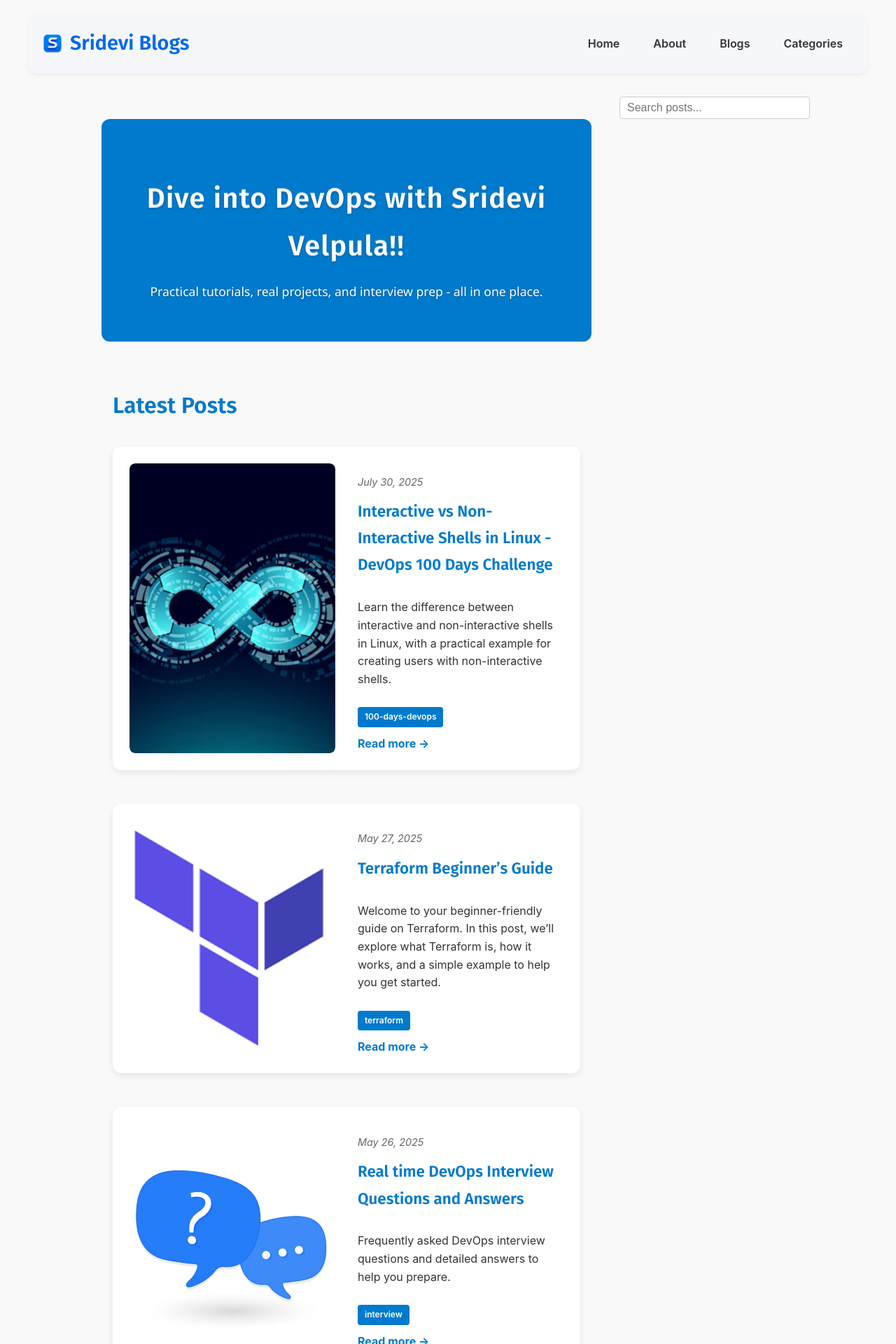
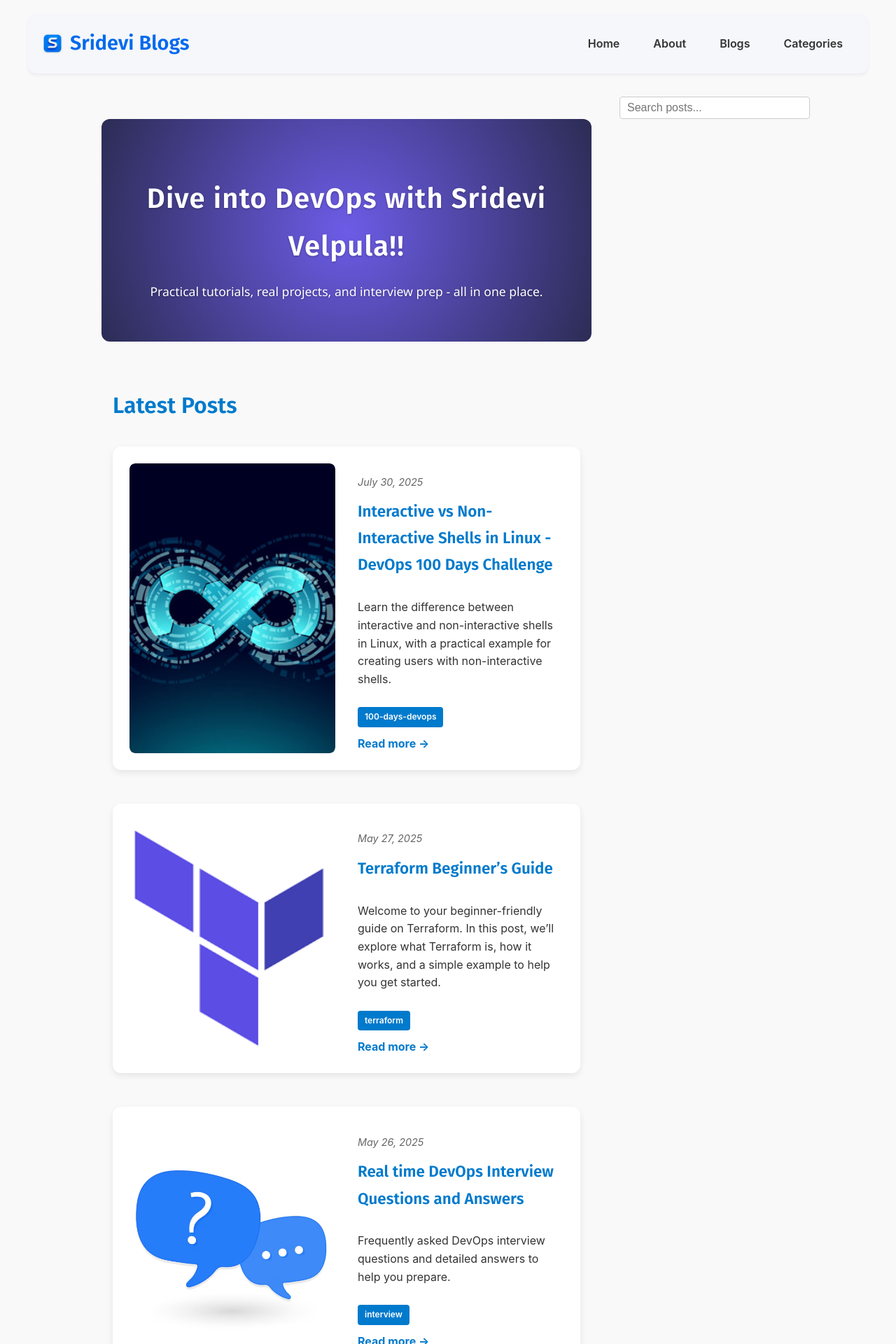
Before and after one commit to srideviblogs/srideviblogs.github.io, a Jekyll site: the page built from index.md, in a window 1280 px wide. Shown: the top 1920 px of the page at 70% size. Built offline with Jekyll 4.4.1, drawn with Linux system fonts in a browser that asks for light colours.

Commit message:
Update custom.css

```diff
--- a/assets/css/custom.css
+++ b/assets/css/custom.css
@@ -112,7 +112,7 @@ header.site-header {
 /* welcome intro */
 
 .welcome-intro {
-  background: #007acc;
+  background: radial-gradient(circle at center, #6c5ce7, #2c2c54);
   color: white;
   text-align: center;
   padding: 3rem 1rem;
```
